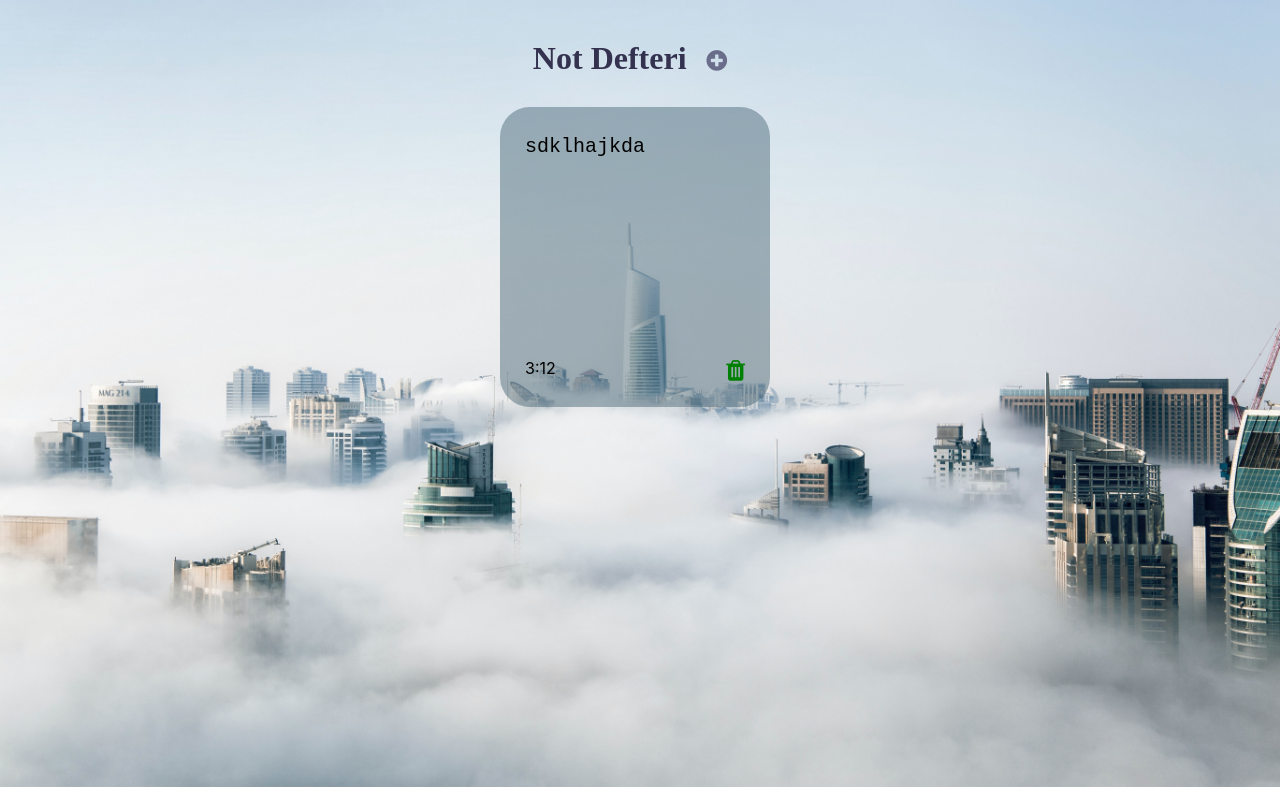
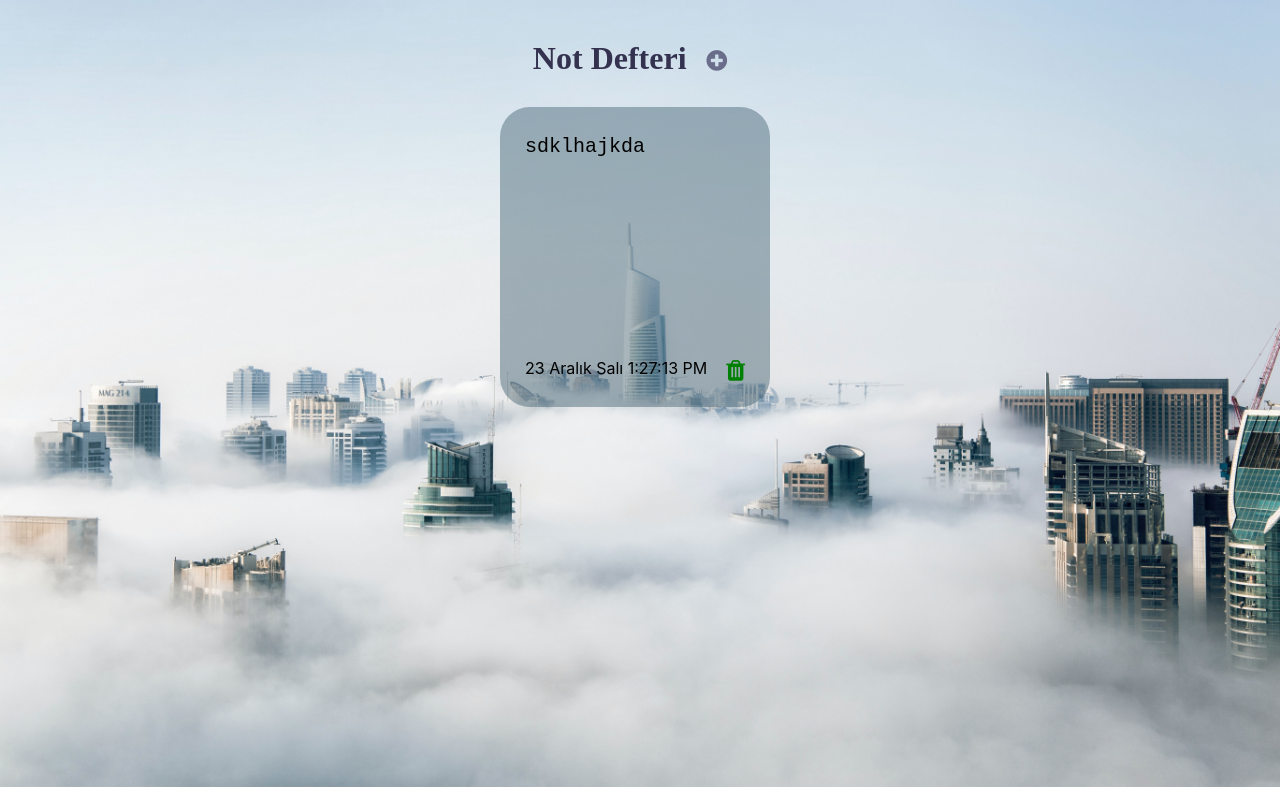
Before and after one commit to huseyincemakyuz/notes-app-kodluyoruz-project-, a React (Create React App) app: page / in a window 1280 px wide. Built offline with nearby package versions, Linux system fonts and the light colour scheme.

Commit message:
date and time added and edited

```diff
--- a/src/App.js
+++ b/src/App.js
@@ -4,12 +4,21 @@ import NoteContainer from './components/NoteContainer/NoteContainer';
 import { useState } from 'react';
 
 function App() {
+    const dateNew = new Date().toLocaleDateString();
+    const timeNew = new Date().toLocaleTimeString();
+    const [date, setDate] = useState(dateNew);
+    const [time, setTime] = useState(timeNew);
+    const d = new Date()
+    const day = ["Pazar","Pazartesi", "Salı", "Çarşamba", "Perşembe", "Cuma", "Cumartesi", ]
+    const month = ["Ocak", "Şubat", "Mart", "Nisan", "Mayıs", "Haziran", "Temmuz", "Ağustos", "Eylül", "Ekim","Kasım","Aralık"]
+
+
 
     const [notes, setNotes]=useState([
         {
             id:Date.now + "" + Math.floor(Math.random()*78),
             text:"sdklhajkda",
-            time:"3:12",
+            time:`${[d.getDate()]} ${month[ d.getMonth() + 1] } ${ day[d.getDay() ] } ${time}`,
             color:"rgba(65, 95, 112, 0.45)"
         },
     ])
@@ -20,11 +29,14 @@ function App() {
         newNotes.push({
             id: Date.now + "" + Math.floor(Math.random()*78) ,
             text:"",
-            time:Date.now(),
+            time: `${[d.getDate()]} ${month[ d.getMonth() + 1] } ${ day[d.getDay() ] } ${time}`,
             color:"rgba(65, 95, 112, 0.45)"
         })
 
         setNotes(newNotes)
+
+        setDate(new Date().toLocaleDateString());
+        setTime(new Date().toLocaleTimeString());
     }
 
     const deleteNote=(id) => {
@@ -37,6 +49,9 @@ function App() {
 
         newNotes.splice(index, 1)
         setNotes(newNotes)
+
+        setDate(new Date().toLocaleDateString());
+        setTime(new Date().toLocaleTimeString());
     }
 
     return (
--- a/src/components/Note/Note.js
+++ b/src/components/Note/Note.js
@@ -1,8 +1,11 @@
 import React from 'react'
+import { useState } from 'react';
 import "./Note.css";
 
 
 function Note(props) {
+
+
     return (
         <div className="note" style={{backgroundColor:props.note.color}}>
             <textarea className="note-text" defaultValue={props.note.text}></textarea>
```
